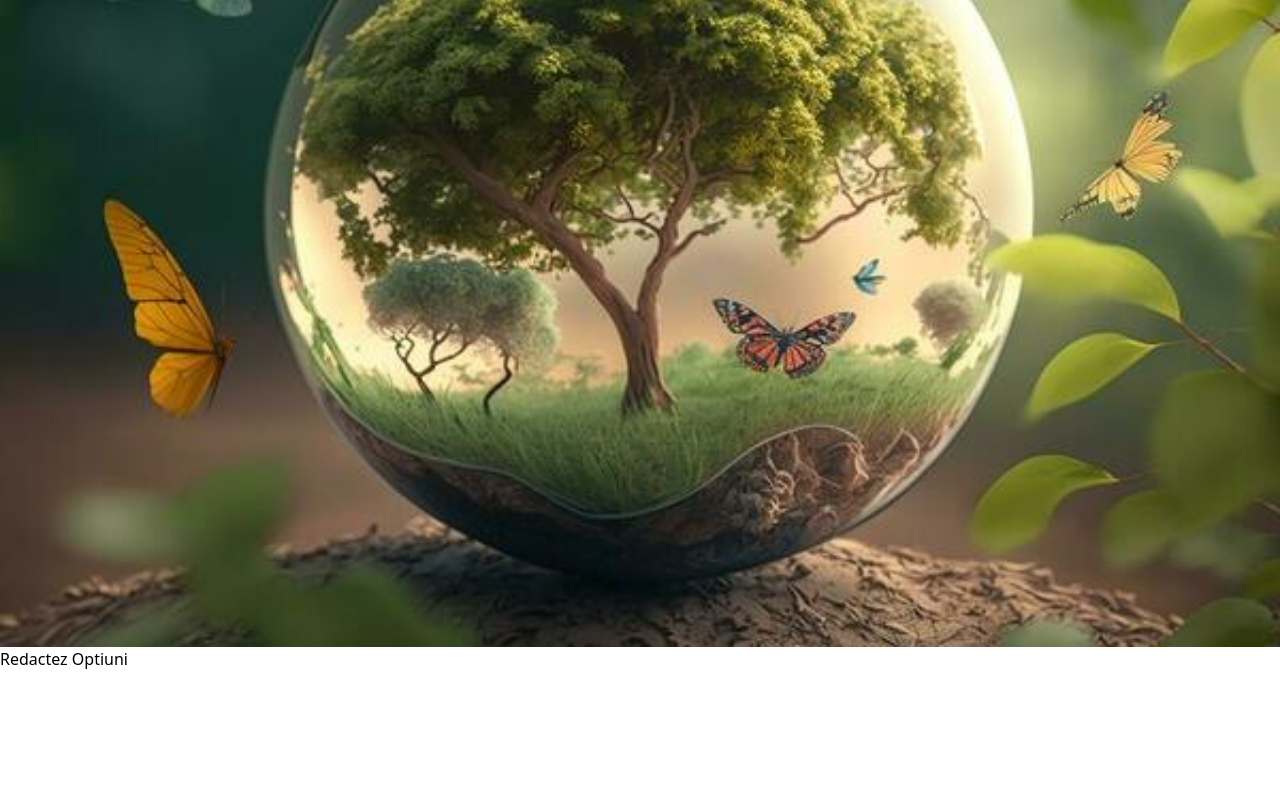
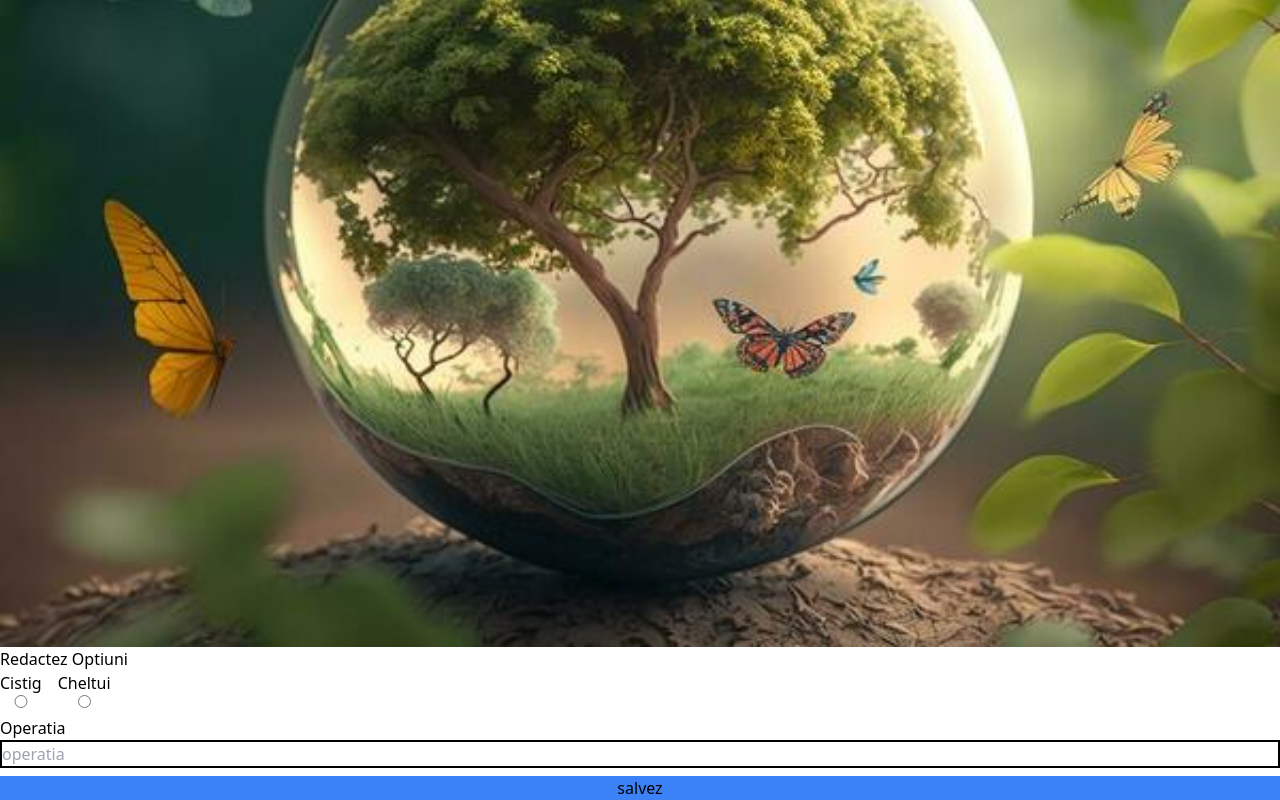
Before and after one commit to Sergiu1-cyber/test_next, a Next.js app: page /redactez_obtiuni in a window 1280 px wide. Shown: the part 230-1030 px from the top of the page. Before the commit the page ends 901 px from the top, so only its background shows below. Built offline with nearby package versions, Linux system fonts and the light colour scheme.

Commit message:
add redactez form

```diff
--- a/app/redactez_obtiuni/page.tsx
+++ b/app/redactez_obtiuni/page.tsx
@@ -1,8 +1,10 @@
+import OperationForm from "@/components/OperationForm";
 
 export default function RedactezOptiuni() {
     return (
         <div>
             <h3>Redactez Optiuni</h3>
+            <OperationForm />
         </div>
     )
 }
--- a/components/Form.tsx
+++ b/components/Form.tsx
@@ -12,7 +12,7 @@ const ref = useRef<HTMLFormElement>(null)
       className="border-2 border-solid border-blue-500 p-5"
       action={async (formData) => {
         await OnSubmit(formData)
-      ref.current?.reset()
+        ref.current?.reset()
     }}>
       <div className="flex flex-col">
         <h3>Salvez Operatiile</h3>
--- /dev/null
+++ b/components/OperationForm.tsx
@@ -0,0 +1,20 @@
+
+export default function OperationForm() {
+    return (
+        <form className="flex flex-col" action="">
+        <div className="flex">
+            <div className="flex flex-col mb-2 mr-4">
+                <label htmlFor="cistig">Cistig</label>
+                <input type="radio" id="cistig" name="operatia" value="cistig" />
+            </div>
+            <div className="flex flex-col mb-2">
+                <label htmlFor="cheltui">Cheltui</label>
+                <input type="radio" id="cheltui" name="operatia" value="cheltui" />
+            </div>
+        </div>
+            <label htmlFor="operatia">Operatia</label>
+            <input type="text" name="operatia" id="operatia" placeholder="operatia" className="border-2 border-solid border-black mb-2" />
+            <input type="submit" value="salvez" className="bg-blue-500" />
+        </form>
+    );
+}
```
